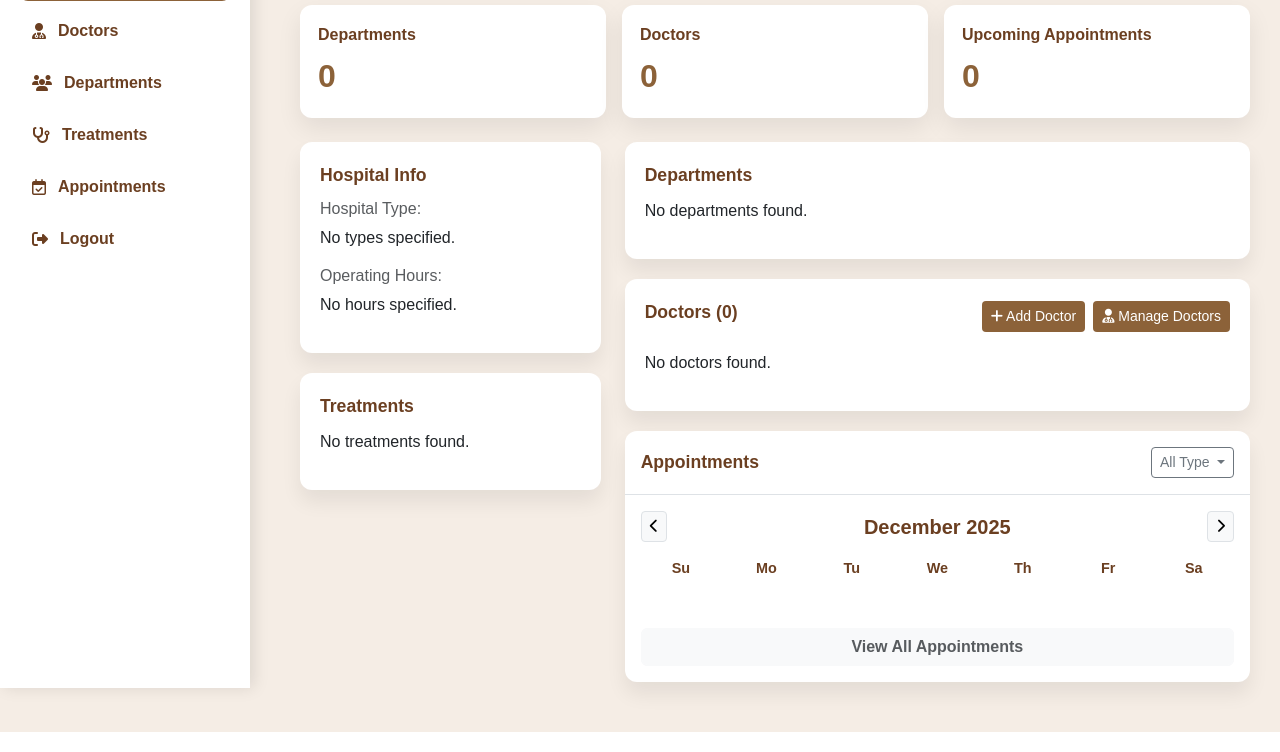
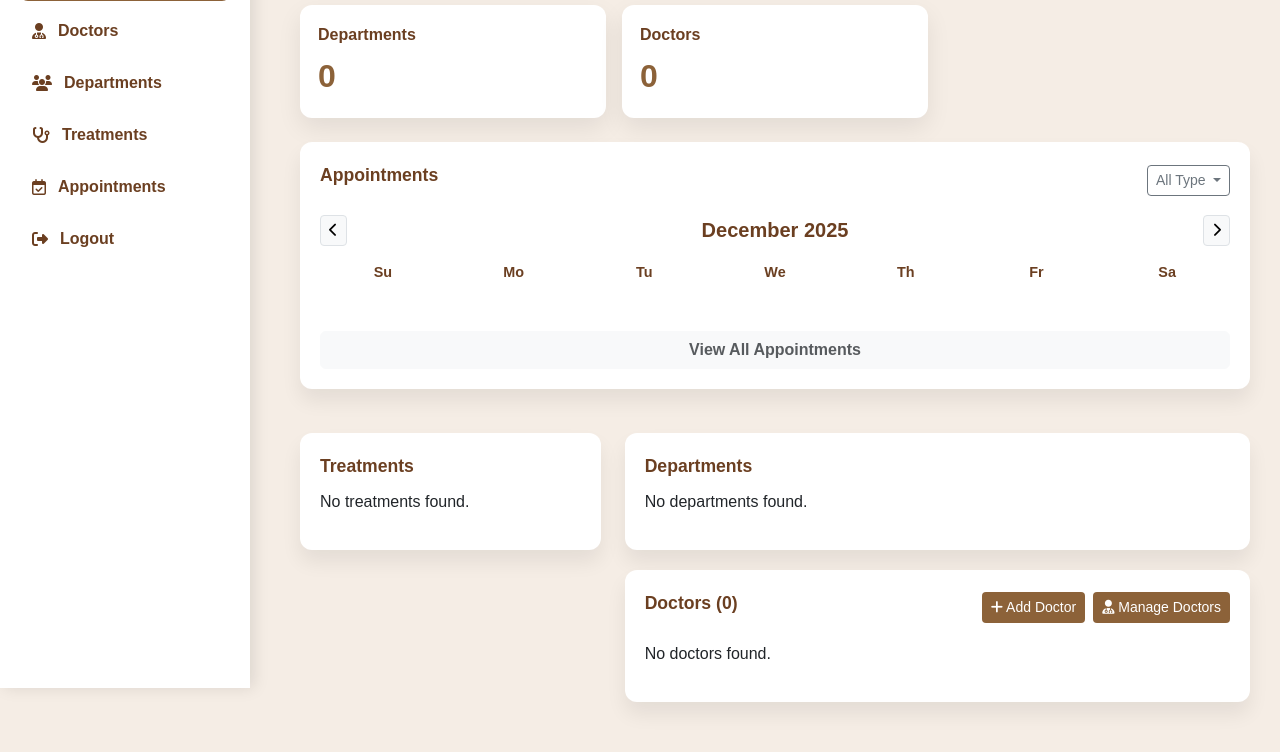
Before and after one commit to justfulofluck/RHMS, a Django app: template revana_hms/frontend/templates/frontend/hospital_admin/dashboard.html in a window 1280 px wide. Shown: the part 112-864 px from the top of the page. Run offline with Django 5.2, Linux system fonts and the light colour scheme; the template is opened without the code that fills it, so the values that code supplies are empty; some libraries are stand-ins or nearby versions.

Commit message:
Bhavan - "UI changes"
move calendar and appositeness to top

```diff
--- a/revana_hms/frontend/templates/frontend/hospital_admin/dashboard.html
+++ b/revana_hms/frontend/templates/frontend/hospital_admin/dashboard.html
@@ -109,6 +109,7 @@
             margin-top: 5px;
             color: var(--brown);
         }
+
         /* Content Sections */
         .list-card {
             background: #fff;
@@ -124,6 +125,7 @@
             margin-bottom: 10px;
             font-size: 1.1rem;
         }
+
         /* Top Loading Bar */
         #top-loading-bar {
             position: fixed;
@@ -213,10 +215,58 @@
                 </div>
             </div>
 
-            <div class="col-md-4">
-                <div class="stat-card">
-                    <div class="stat-title">Upcoming Appointments</div>
-                    <div class="stat-value">{{ appointments|length }}</div>
+
+        </div>
+
+        <!-- Appointments Section (Moved to Top) -->
+        <div class="row g-4 mb-4">
+            <div class="col-12">
+                <div class="list-card">
+                    <div class="d-flex justify-content-between align-items-center mb-3">
+                        <div class="section-title">Appointments</div>
+                        <div class="dropdown">
+                            <button class="btn btn-sm btn-outline-secondary dropdown-toggle" type="button"
+                                data-bs-toggle="dropdown">
+                                All Type
+                            </button>
+                            <ul class="dropdown-menu">
+                                <li><a class="dropdown-item" href="#">General Visit</a></li>
+                                <li><a class="dropdown-item" href="#">Surgery</a></li>
+                            </ul>
+                        </div>
+                    </div>
+
+                    <!-- Calendar Controls -->
+                    <div class="d-flex justify-content-between align-items-center mb-3">
+                        <button class="btn btn-sm btn-light border" id="prevMonth"><i
+                                class="fa-solid fa-chevron-left"></i></button>
+                        <div class="fw-bold fs-5" style="color:var(--brown-dark)" id="currentMonthYear">December
+                            2025</div>
+                        <button class="btn btn-sm btn-light border" id="nextMonth"><i
+                                class="fa-solid fa-chevron-right"></i></button>
+                    </div>
+
+                    <!-- Calendar Grid -->
+                    <div class="calendar-grid mb-4" id="calendarGrid">
+                        <!-- Days Header -->
+                        <div class="cal-day-header">Su</div>
+                        <div class="cal-day-header">Mo</div>
+                        <div class="cal-day-header">Tu</div>
+                        <div class="cal-day-header">We</div>
+                        <div class="cal-day-header">Th</div>
+                        <div class="cal-day-header">Fr</div>
+                        <div class="cal-day-header">Sa</div>
+                        <!-- Days will be generated by JS -->
+                    </div>
+
+                    <!-- Appointment List -->
+                    <div id="appointmentList">
+                        <!-- Populated by JS -->
+                    </div>
+
+                    <div class="text-center mt-3">
+                        <button class="btn w-100 btn-light text-muted fw-bold small">View All Appointments</button>
+                    </div>
                 </div>
             </div>
         </div>
@@ -227,32 +277,7 @@
             <!-- Left Column -->
             <div class="col-lg-4">
 
-                <div class="list-card">
-                    <div class="section-title">Hospital Info</div>
 
-                    <h6 class="text-muted mb-2">Hospital Type:</h6>
-                    <ul class="list-unstyled mb-3">
-                        {% for t in hospital.hospital_type %}
-                        <li class="py-1">{{ t|title }}</li>
-                        {% empty %}
-                        <li>No types specified.</li>
-                        {% endfor %}
-                    </ul>
-
-                    <h6 class="text-muted mb-2">Operating Hours:</h6>
-                    <ul class="list-unstyled mb-3">
-                        {% for day, time in hospital.hours.items %}
-                        <li class="py-1">{{ day }}: {{ time }}</li>
-                        {% empty %}
-                        <li>No hours specified.</li>
-                        {% endfor %}
-                    </ul>
-
-                    {% if hospital.logo %}
-                    <h6 class="text-muted mb-2">Hospital Logo:</h6>
-                    <img src="{{ hospital.logo.url }}" alt="Logo" class="img-fluid rounded" style="max-width:180px;">
-                    {% endif %}
-                </div>
 
                 <div class="list-card">
                     <div class="section-title">Treatments</div>
@@ -303,56 +328,6 @@
                     </ul>
                 </div>
 
-                <!-- Appointment Board Widget -->
-                <div class="list-card p-0 overflow-hidden">
-                    <div class="d-flex justify-content-between align-items-center p-3 border-bottom">
-                        <div class="section-title mb-0">Appointments</div>
-                        <div class="dropdown">
-                            <button class="btn btn-sm btn-outline-secondary dropdown-toggle" type="button"
-                                data-bs-toggle="dropdown">
-                                All Type
-                            </button>
-                            <ul class="dropdown-menu">
-                                <li><a class="dropdown-item" href="#">All Type</a></li>
-                                <li><a class="dropdown-item" href="#">General Visit</a></li>
-                            </ul>
-                        </div>
-                    </div>
-
-                    <div class="p-3">
-                        <!-- Calendar Controls -->
-                        <div class="d-flex justify-content-between align-items-center mb-3">
-                            <button class="btn btn-sm btn-light border" id="prevMonth"><i
-                                    class="fa-solid fa-chevron-left"></i></button>
-                            <div class="fw-bold fs-5" style="color:var(--brown-dark)" id="currentMonthYear">December
-                                2025</div>
-                            <button class="btn btn-sm btn-light border" id="nextMonth"><i
-                                    class="fa-solid fa-chevron-right"></i></button>
-                        </div>
-
-                        <!-- Calendar Grid -->
-                        <div class="calendar-grid mb-4" id="calendarGrid">
-                            <!-- Days Header -->
-                            <div class="cal-day-header">Su</div>
-                            <div class="cal-day-header">Mo</div>
-                            <div class="cal-day-header">Tu</div>
-                            <div class="cal-day-header">We</div>
-                            <div class="cal-day-header">Th</div>
-                            <div class="cal-day-header">Fr</div>
-                            <div class="cal-day-header">Sa</div>
-                            <!-- Days will be generated by JS -->
-                        </div>
-
-                        <!-- Appointment List -->
-                        <div id="appointmentList">
-                            <!-- Populated by JS -->
-                        </div>
-
-                        <div class="text-center mt-3">
-                            <button class="btn w-100 btn-light text-muted fw-bold small">View All Appointments</button>
-                        </div>
-                    </div>
-                </div>
 
                 <style>
                     .calendar-grid {
```
Lines whose indentation alone changed are shown as unchanged.
